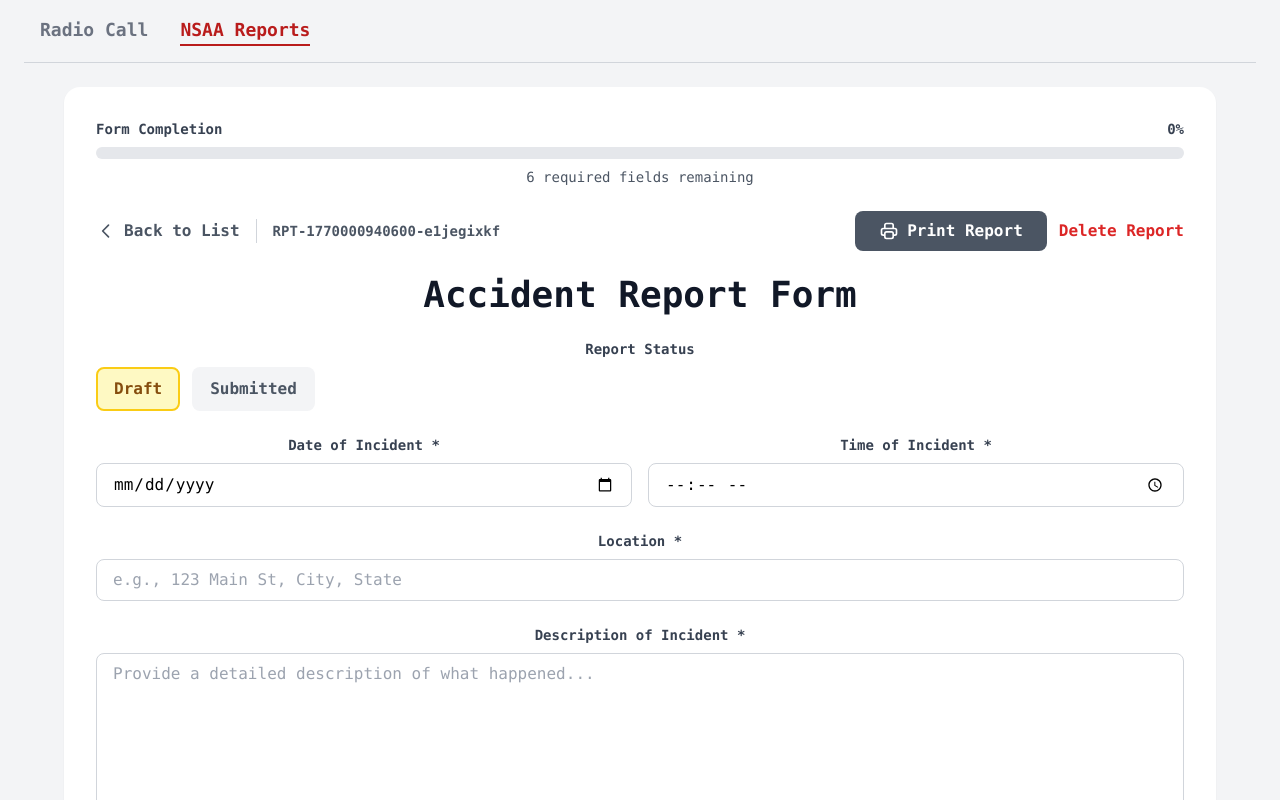
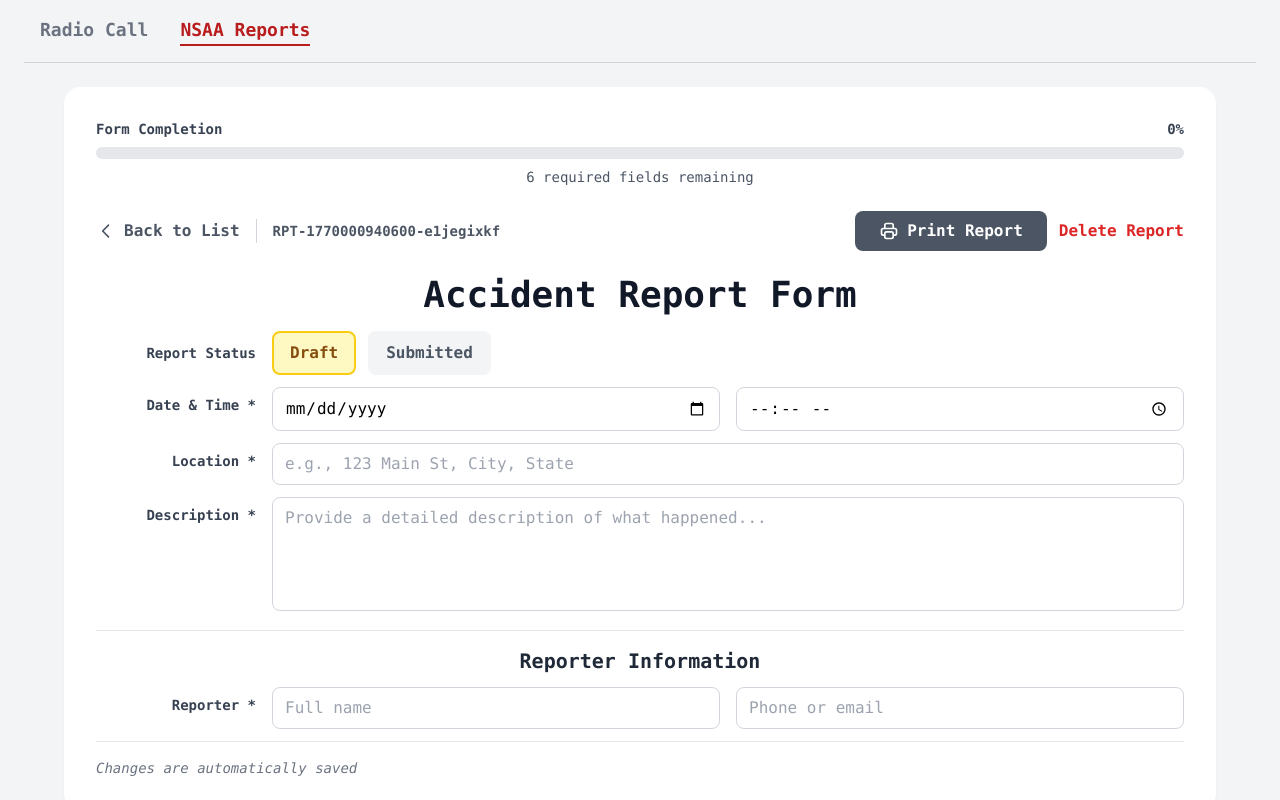
Before and after one commit to bryonhummel/code3, a React (Vite) app: page /code3/report in a window 1280 px wide. Both pictures are taken after a click on the button "+ Create New Report". Shown: the top 800 px of the page. Built offline with nearby package versions, Linux system fonts and the light colour scheme.

Commit message:
make form more compact

```diff
--- a/src/Report.jsx
+++ b/src/Report.jsx
@@ -143,7 +143,7 @@ function ReportListView({ reports, onCreateNew, onOpenReport }) {
   }
 
   return (
-    <div className='bg-white rounded-2xl shadow-sm p-8'>
+    <div className='bg-white rounded-2xl shadow-sm p-6'>
       <div className='flex justify-between items-center mb-6'>
         <h1 className='text-4xl font-extrabold text-gray-900'>Accident Reports</h1>
         <button
@@ -377,15 +377,15 @@ function ReportFormView({ report, onSave, onBack, onDelete }) {
         </div>
       </div>
 
-      <h1 className='text-4xl font-extrabold text-gray-900 mb-6 no-print'>Accident Report Form</h1>
+      <h1 className='text-4xl font-extrabold text-gray-900 mb-4 no-print'>Accident Report Form</h1>
 
-      <form onSubmit={handleSubmit} className='space-y-6'>
+      <form onSubmit={handleSubmit} className='space-y-3'>
         {/* Status */}
-        <div>
-          <label className='block text-sm font-semibold text-gray-700 mb-2'>
+        <div className='flex items-center gap-4'>
+          <label className='text-sm font-semibold text-gray-700 w-40 flex-shrink-0 text-right'>
             Report Status
           </label>
-          <div className='flex gap-3 no-print'>
+          <div className='flex gap-3 no-print flex-1'>
             <button
               type='button'
               onClick={() => handleStatusChange('draft')}
@@ -414,12 +414,13 @@ function ReportFormView({ report, onSave, onBack, onDelete }) {
           </div>
         </div>
 
-        {/* Date and Time of Incident */}
-        <div className='grid grid-cols-1 md:grid-cols-2 gap-4'>
-          <div>
-            <label htmlFor='dateOfIncident' className='block text-sm font-semibold text-gray-700 mb-2'>
-              Date of Incident *
+        {/* Date and Time of Incident - Combined Row */}
+        <div className='flex items-start gap-4'>
+          <label htmlFor='dateOfIncident' className='text-sm font-semibold text-gray-700 w-40 flex-shrink-0 pt-2 text-right'>
+            Date & Time *
           </label>
+          <div className='flex-1 flex gap-4'>
+            <div className='flex-1'>
               <input
                 type='date'
                 id='dateOfIncident'
@@ -428,18 +429,15 @@ function ReportFormView({ report, onSave, onBack, onDelete }) {
                 onChange={handleChange}
                 onBlur={() => handleBlur('dateOfIncident')}
                 required
-              className={`w-full px-4 py-2 border rounded-lg focus:ring-2 focus:ring-blue-500 focus:border-transparent ${
+                className={`w-full px-3 py-2 border rounded-lg focus:ring-2 focus:ring-blue-500 focus:border-transparent ${
                   showError('dateOfIncident') ? 'border-red-500' : 'border-gray-300'
                 }`}
               />
               {showError('dateOfIncident') && (
-              <p className='text-red-500 text-sm mt-1 no-print'>This field is required</p>
+                <p className='text-red-500 text-sm mt-1 no-print'>Required</p>
               )}
             </div>
-          <div>
-            <label htmlFor='timeOfIncident' className='block text-sm font-semibold text-gray-700 mb-2'>
-              Time of Incident *
-            </label>
+            <div className='flex-1'>
               <input
                 type='time'
                 id='timeOfIncident'
@@ -448,21 +446,23 @@ function ReportFormView({ report, onSave, onBack, onDelete }) {
                 onChange={handleChange}
                 onBlur={() => handleBlur('timeOfIncident')}
                 required
-              className={`w-full px-4 py-2 border rounded-lg focus:ring-2 focus:ring-blue-500 focus:border-transparent ${
+                className={`w-full px-3 py-2 border rounded-lg focus:ring-2 focus:ring-blue-500 focus:border-transparent ${
                   showError('timeOfIncident') ? 'border-red-500' : 'border-gray-300'
                 }`}
               />
               {showError('timeOfIncident') && (
-              <p className='text-red-500 text-sm mt-1 no-print'>This field is required</p>
+                <p className='text-red-500 text-sm mt-1 no-print'>Required</p>
               )}
+            </div>
           </div>
         </div>
 
         {/* Location */}
-        <div>
-          <label htmlFor='location' className='block text-sm font-semibold text-gray-700 mb-2'>
+        <div className='flex items-start gap-4'>
+          <label htmlFor='location' className='text-sm font-semibold text-gray-700 w-40 flex-shrink-0 pt-2 text-right'>
             Location *
           </label>
+          <div className='flex-1'>
             <input
               type='text'
               id='location'
@@ -472,7 +472,7 @@ function ReportFormView({ report, onSave, onBack, onDelete }) {
               onBlur={() => handleBlur('location')}
               required
               placeholder='e.g., 123 Main St, City, State'
-            className={`w-full px-4 py-2 border rounded-lg focus:ring-2 focus:ring-blue-500 focus:border-transparent ${
+              className={`w-full px-3 py-2 border rounded-lg focus:ring-2 focus:ring-blue-500 focus:border-transparent ${
                 showError('location') ? 'border-red-500' : 'border-gray-300'
               }`}
             />
@@ -480,12 +480,14 @@ function ReportFormView({ report, onSave, onBack, onDelete }) {
               <p className='text-red-500 text-sm mt-1 no-print'>This field is required</p>
             )}
           </div>
+        </div>
 
         {/* Description */}
-        <div>
-          <label htmlFor='description' className='block text-sm font-semibold text-gray-700 mb-2'>
-            Description of Incident *
+        <div className='flex items-start gap-4'>
+          <label htmlFor='description' className='text-sm font-semibold text-gray-700 w-40 flex-shrink-0 pt-2 text-right'>
+            Description *
           </label>
+          <div className='flex-1'>
             <textarea
               id='description'
               name='description'
@@ -493,9 +495,9 @@ function ReportFormView({ report, onSave, onBack, onDelete }) {
               onChange={handleChange}
               onBlur={() => handleBlur('description')}
               required
-            rows={6}
+              rows={4}
               placeholder='Provide a detailed description of what happened...'
-            className={`w-full px-4 py-2 border rounded-lg focus:ring-2 focus:ring-blue-500 focus:border-transparent resize-none ${
+              className={`w-full px-3 py-2 border rounded-lg focus:ring-2 focus:ring-blue-500 focus:border-transparent resize-none ${
                 showError('description') ? 'border-red-500' : 'border-gray-300'
               }`}
             />
@@ -503,15 +505,17 @@ function ReportFormView({ report, onSave, onBack, onDelete }) {
               <p className='text-red-500 text-sm mt-1 no-print'>This field is required</p>
             )}
           </div>
+        </div>
 
         {/* Reporter Information */}
-        <div className='border-t border-gray-200 pt-6'>
-          <h2 className='text-xl font-bold text-gray-800 mb-4'>Reporter Information</h2>
-          <div className='grid grid-cols-1 md:grid-cols-2 gap-4'>
-            <div>
-              <label htmlFor='reporterName' className='block text-sm font-semibold text-gray-700 mb-2'>
-                Reporter Name *
+        <div className='border-t border-gray-200 pt-4'>
+          <h2 className='text-xl font-bold text-gray-800 mb-3'>Reporter Information</h2>
+          <div className='flex items-start gap-4'>
+            <label htmlFor='reporterName' className='text-sm font-semibold text-gray-700 w-40 flex-shrink-0 pt-2 text-right'>
+              Reporter *
             </label>
+            <div className='flex-1 flex gap-4'>
+              <div className='flex-1'>
                 <input
                   type='text'
                   id='reporterName'
@@ -521,18 +525,15 @@ function ReportFormView({ report, onSave, onBack, onDelete }) {
                   onBlur={() => handleBlur('reporterName')}
                   required
                   placeholder='Full name'
-                className={`w-full px-4 py-2 border rounded-lg focus:ring-2 focus:ring-blue-500 focus:border-transparent ${
+                  className={`w-full px-3 py-2 border rounded-lg focus:ring-2 focus:ring-blue-500 focus:border-transparent ${
                     showError('reporterName') ? 'border-red-500' : 'border-gray-300'
                   }`}
                 />
                 {showError('reporterName') && (
-                <p className='text-red-500 text-sm mt-1 no-print'>This field is required</p>
+                  <p className='text-red-500 text-sm mt-1 no-print'>Required</p>
                 )}
               </div>
-            <div>
-              <label htmlFor='reporterContact' className='block text-sm font-semibold text-gray-700 mb-2'>
-                Contact Information *
-              </label>
+              <div className='flex-1'>
                 <input
                   type='text'
                   id='reporterContact'
@@ -542,13 +543,14 @@ function ReportFormView({ report, onSave, onBack, onDelete }) {
                   onBlur={() => handleBlur('reporterContact')}
                   required
                   placeholder='Phone or email'
-                className={`w-full px-4 py-2 border rounded-lg focus:ring-2 focus:ring-blue-500 focus:border-transparent ${
+                  className={`w-full px-3 py-2 border rounded-lg focus:ring-2 focus:ring-blue-500 focus:border-transparent ${
                     showError('reporterContact') ? 'border-red-500' : 'border-gray-300'
                   }`}
                 />
                 {showError('reporterContact') && (
-                <p className='text-red-500 text-sm mt-1 no-print'>This field is required</p>
+                  <p className='text-red-500 text-sm mt-1 no-print'>Required</p>
                 )}
+              </div>
             </div>
           </div>
         </div>
```
Lines whose indentation alone changed are shown as unchanged.
